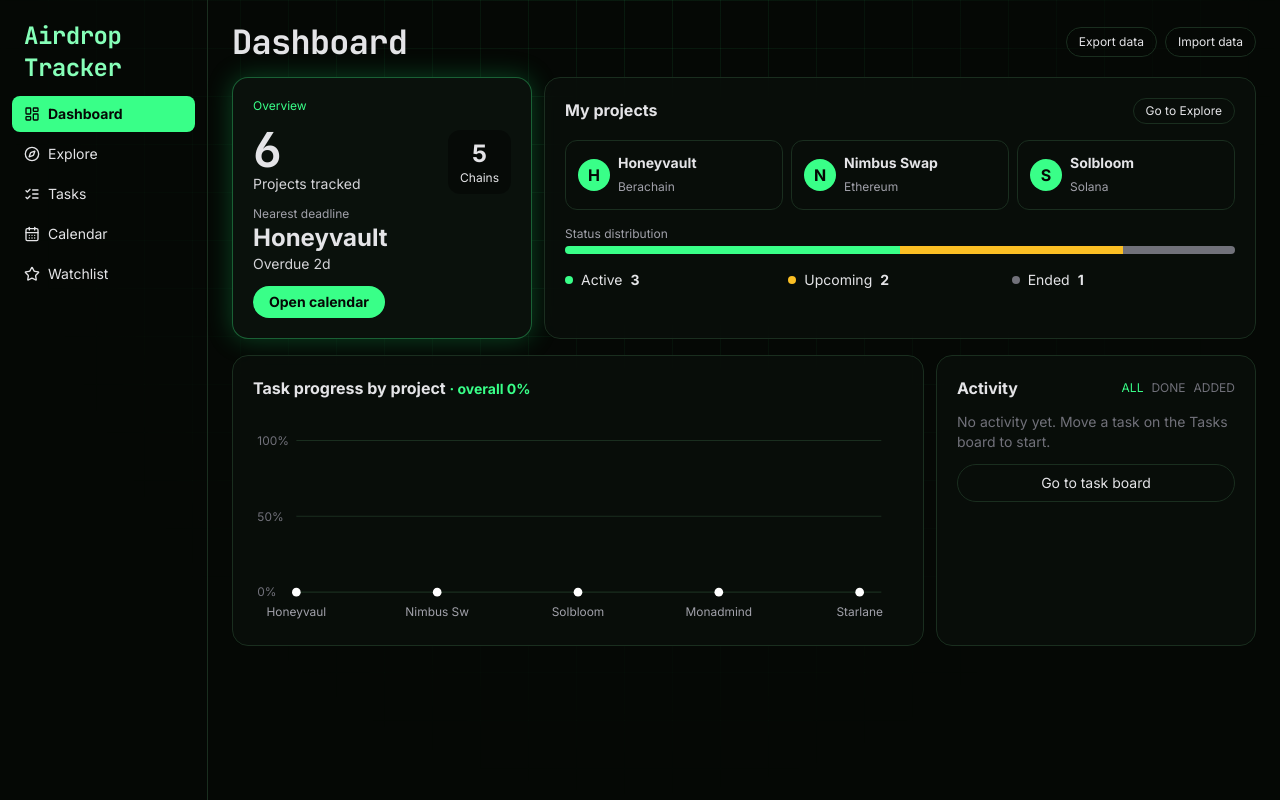
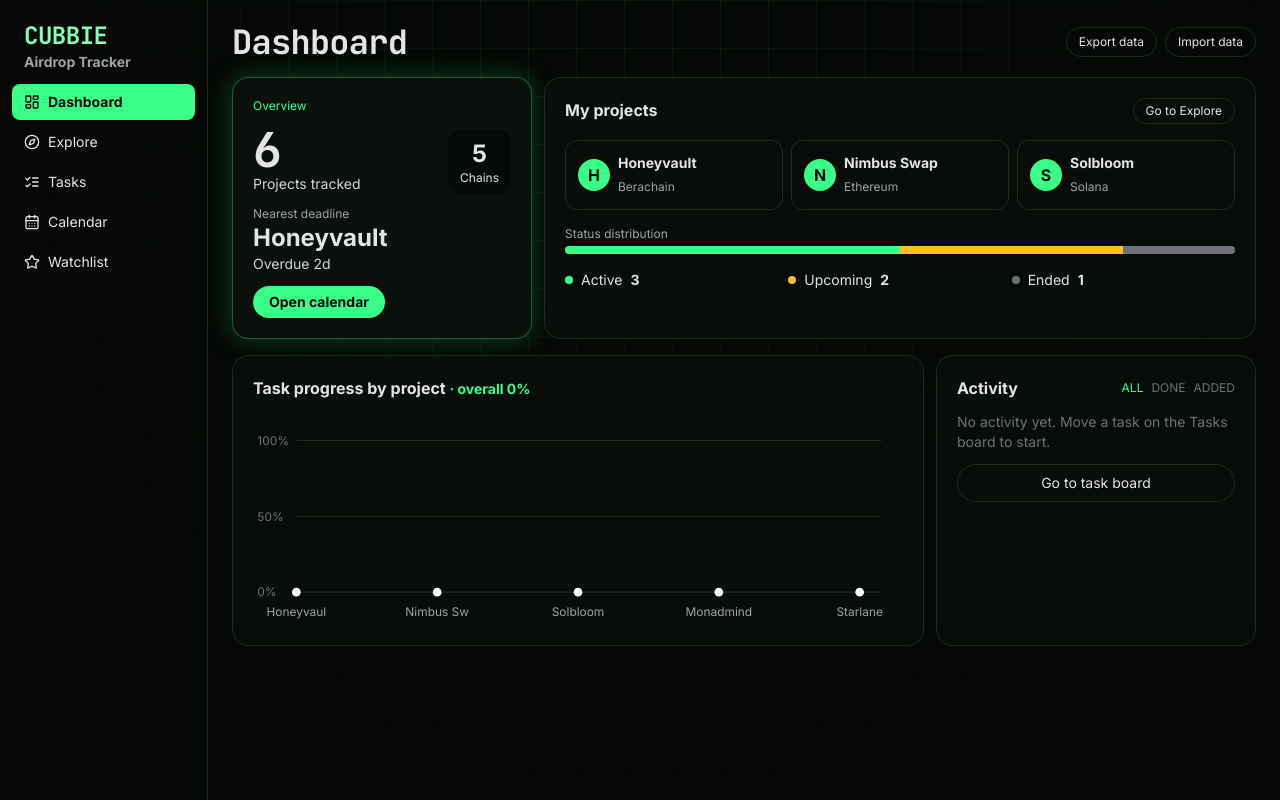
Before and after one commit to ahmad-choirudin/airdrop-tracker, a React (Vite) app: page / in a window 1280 px wide. Built offline with nearby package versions, Linux system fonts and the light colour scheme.

Commit message:
Rename app to CUBBIE Airdrop Tracker

```diff
--- a/index.html
+++ b/index.html
@@ -1,3 +1,3 @@
-<!doctype html><html lang="id"><head><meta charset="UTF-8"/><meta name="viewport" content="width=device-width,initial-scale=1"/><title>Airdrop Tracker</title>
+<!doctype html><html lang="id"><head><meta charset="UTF-8"/><meta name="viewport" content="width=device-width,initial-scale=1"/><title>CUBBIE Airdrop Tracker</title>
 <link href="https://fonts.googleapis.com/css2?family=Inter:wght@400;500;700&family=JetBrains+Mono:wght@500;700&display=swap" rel="stylesheet"/></head>
 <body><div id="root"></div><script type="module" src="/src/main.jsx"></script></body></html>
--- a/src/App.jsx
+++ b/src/App.jsx
@@ -82,7 +82,7 @@ export default function App(){
   const exportData=()=>{
     const a=document.createElement('a')
     a.href=URL.createObjectURL(new Blob([JSON.stringify({app:'airdrop-tracker',v:1,tasks,watch:w,log,custom},null,2)],{type:'application/json'}))
-    a.download='airdrop-tracker-backup.json';a.click();setTimeout(()=>URL.revokeObjectURL(a.href),1000)
+    a.download='cubbie-airdrop-tracker-backup.json';a.click();setTimeout(()=>URL.revokeObjectURL(a.href),1000)
   }
   const importData=e=>{
     const f=e.target.files[0];e.target.value='';if(!f)return
@@ -103,7 +103,7 @@ export default function App(){
     if(!('Notification' in window))return alert('This browser does not support notifications.')
     if(await Notification.requestPermission()!=='granted')return
     const soon=live.filter(x=>x.dl>=0&&x.dl<=1)
-    new Notification('Airdrop Tracker',{body:soon.length?soon.map(x=>`${x.n}: ${dlText(x)}`).join('\n'):'No deadlines within 1 day.'})
+    new Notification('CUBBIE Airdrop Tracker',{body:soon.length?soon.map(x=>`${x.n}: ${dlText(x)}`).join('\n'):'No deadlines within 1 day.'})
   }
   const Card=({p})=>(
     <div className="rounded-2xl border border-zinc-600 bg-black p-5 flex flex-col gap-3 min-h-44 card-lift">
@@ -124,7 +124,7 @@ export default function App(){
   <div className="min-h-screen md:flex">
 
     <nav className="md:w-52 md:min-h-screen border-b md:border-b-0 md:border-r border-line p-3 flex md:flex-col gap-1 overflow-x-auto noscroll">
-      <div className="serif holo-text px-3 py-2 hidden md:block text-2xl">Airdrop Tracker</div>
+      <div className="serif holo-text px-3 py-2 hidden md:block text-2xl">CUBBIE<span className="block text-sm text-zinc-400 font-sans tracking-normal">Airdrop Tracker</span></div>
       {NAV.map(([k,l,I])=><button key={k} onClick={()=>setView(k)} className={`flex items-center gap-2 px-3 py-2 rounded-lg text-sm whitespace-nowrap ${view===k?'bg-accent text-ink font-bold':'hover:bg-panel'}`}><I size={16}/>{l}</button>)}
     </nav>
     <main key={view} className="flex-1 min-w-0 p-4 md:p-6 space-y-4 max-w-6xl view-in">
```
